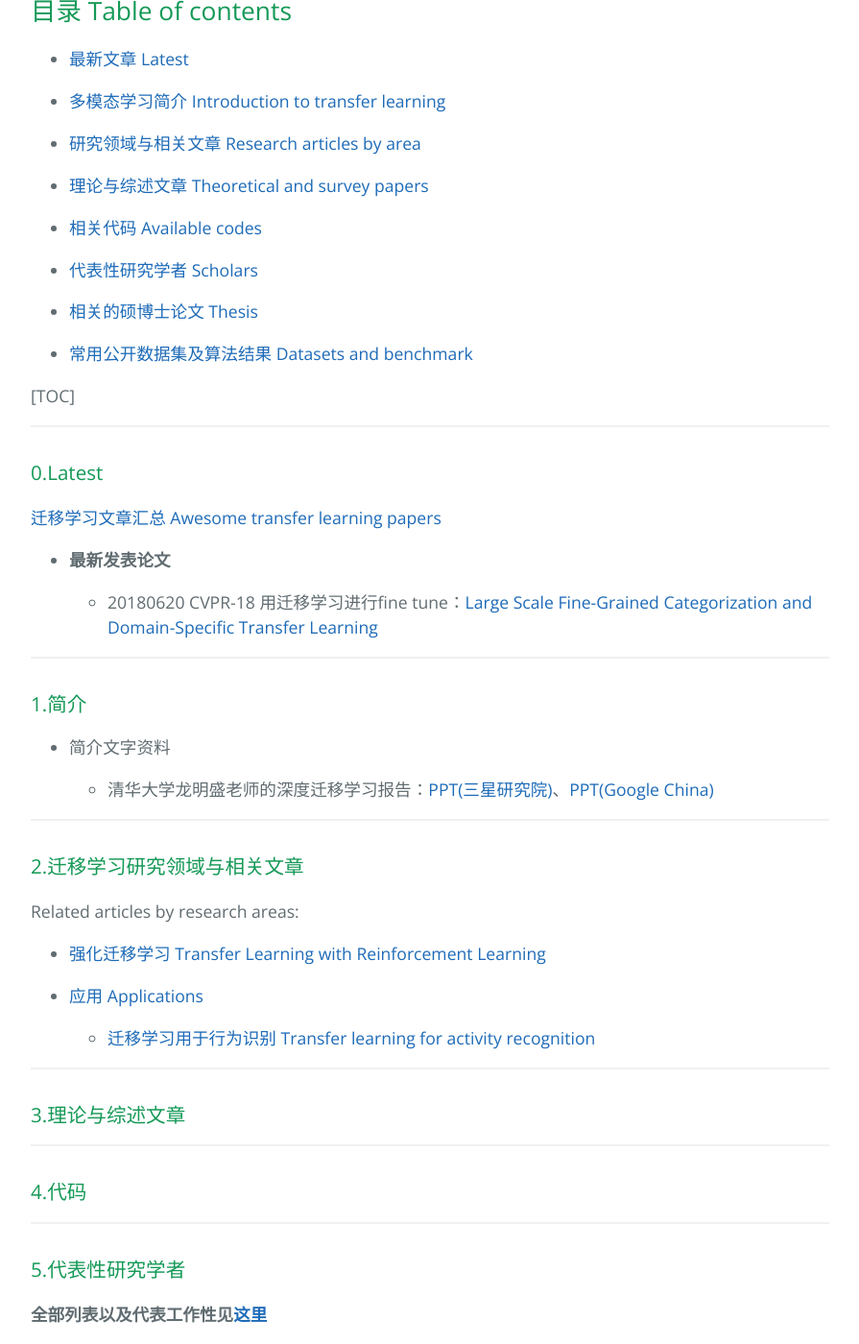
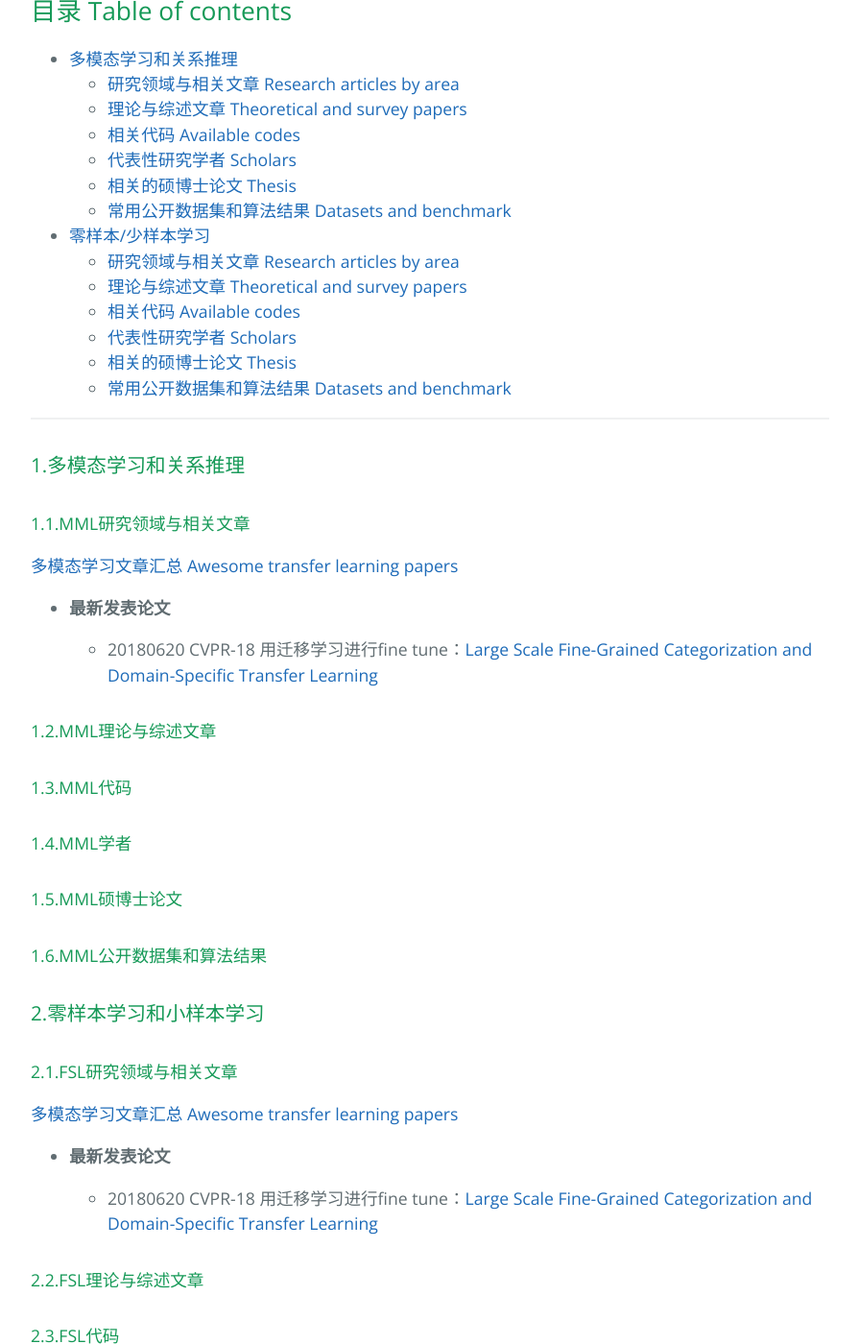
Before and after one commit to dragon9001/MMG-page, a Jekyll site: the page built from index.md, in a window 1280 px wide and 1400 px high, scrolled down 571 px. Shown: the whole window at 96% size, without its empty margins (192-1087 px from the left). Built offline with Jekyll 4.4.1, drawn with Linux system fonts in a browser that asks for light colours; our own code applies the rules of GitHub Pages for plain Markdown files; some of the changed text lies outside the part shown.

Commit message:
add sub md files

```diff
--- a/index.md
+++ b/index.md
@@ -10,34 +10,65 @@ _ _ _
 
 ## 目录 Table of contents
 
-* [最新文章 Latest](#0latest)
+* [多模态学习和关系推理](#1多模态学习和关系推理)
+	* [研究领域与相关文章 Research articles by area](#11mml研究领域与相关文章)
+	* [理论与综述文章 Theoretical and survey papers](#12mml理论与综述文章)
+	* [相关代码 Available codes](#13mml代码)
+	* [代表性研究学者 Scholars](#14mml学者)
+	* [相关的硕博士论文 Thesis](#15mml硕博士论文)
+	* [常用公开数据集和算法结果 Datasets and benchmark](16#mml公开数据集和算法结果)
 
-* [多模态学习简介 Introduction to transfer learning](#1简介)
-
-* [研究领域与相关文章 Research articles by area](#2研究领域与相关文章)
-
-* [理论与综述文章 Theoretical and survey papers](#3理论与综述文章)
-
-* [相关代码 Available codes](#4代码)
-
-* [代表性研究学者 Scholars](#5代表性研究学者)
-
-* [相关的硕博士论文 Thesis](#6相关的硕博士论文)
-
-* [常用公开数据集及算法结果 Datasets and benchmark](#7公开数据集及实验结果)
-
-[TOC]
+* [零样本/少样本学习](#2fslearning)
+	* [研究领域与相关文章 Research articles by area](#21fsl研究领域与相关文章)
+	* [理论与综述文章 Theoretical and survey papers](#22fsl理论与综述)
+	* [相关代码 Available codes](#23fsl代码)
+	* [代表性研究学者 Scholars](#24fsl学者)
+	* [相关的硕博士论文 Thesis](#25fslthesis)
+	* [常用公开数据集和算法结果 Datasets and benchmark](26#fsl数据集)
 
 - - -
 
-### 0.Latest
+### 1.多模态学习和关系推理
 
-[迁移学习文章汇总 Awesome transfer learning papers](https://github.com/jindongwang/transferlearning/tree/master/doc/awesome_paper.md)
-
+#### 1.1.MML研究领域与相关文章
+[多模态学习文章汇总 Awesome transfer learning papers](https://github.com/jindongwang/transferlearning/tree/master/doc/awesome_paper.md)
 
 - **最新发表论文**
 
 	- 20180620 CVPR-18 用迁移学习进行fine tune：[Large Scale Fine-Grained Categorization and Domain-Specific Transfer Learning](https://arxiv.org/abs/1806.06193)
+
+#### 1.2.MML理论与综述文章
+
+#### 1.3.MML代码
+
+#### 1.4.MML学者
+
+#### 1.5.MML硕博士论文
+
+#### 1.6.MML公开数据集和算法结果
+
+### 2.零样本学习和小样本学习
+
+#### 2.1.FSL研究领域与相关文章
+[多模态学习文章汇总 Awesome transfer learning papers](https://github.com/jindongwang/transferlearning/tree/master/doc/awesome_paper.md)
+
+- **最新发表论文**
+
+	- 20180620 CVPR-18 用迁移学习进行fine tune：[Large Scale Fine-Grained Categorization and Domain-Specific Transfer Learning](https://arxiv.org/abs/1806.06193)
+
+#### 2.2.FSL理论与综述文章
+
+#### 2.3.FSL代码
+
+#### 2.4.FSL学者
+
+#### 2.5.FSL硕博士论文
+
+#### 2.6.FSL公开数据集和算法结果
+
+
+
+
 
 - - -
 
```
Also changed, not shown: docs/fsl_code.md (added), docs/fsl_scholar.md (added), docs/fsl_survey.md (added), docs/fsl_thesis.md (added), docs/mm_awesome_paper.md (added), docs/mml_code.md (added), docs/mml_scholar.md (added), docs/mml_survey.md (added), docs/mml_thesis.md (added).
